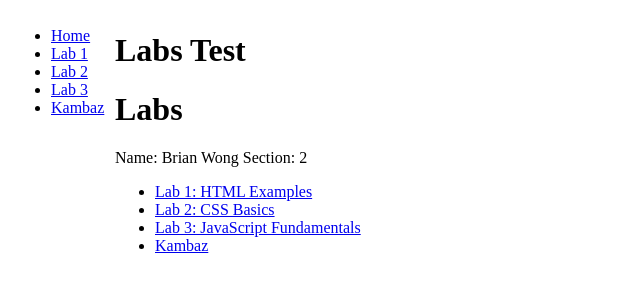
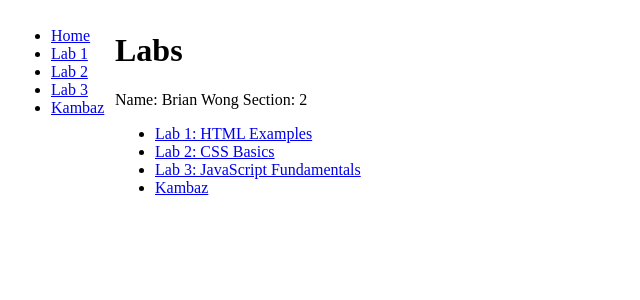
Before and after one commit to wong-bria/kambaz-next-js, a Next.js app: page /labs in a window 1280 px wide. Shown: the top 300 px of the page, without its empty margins (0-640 px from the left). Built offline with nearby package versions, Linux system fonts and the light colour scheme.

Commit message:
removing test

```diff
--- a/app/labs/page.tsx
+++ b/app/labs/page.tsx
@@ -2,9 +2,8 @@ import Link from "next/link";
 export default function labs() {
  return (
    <div id="wd-labs">
-     <h1>Labs Test</h1>
      <h1>Labs</h1>
-      <p>Name: Brian Wong Section: 2</p>
+     <p>Name: Brian Wong Section: 2</p>
      <ul>
        <li>
          <Link href="/labs/lab1" id="wd-lab1-link">
```
